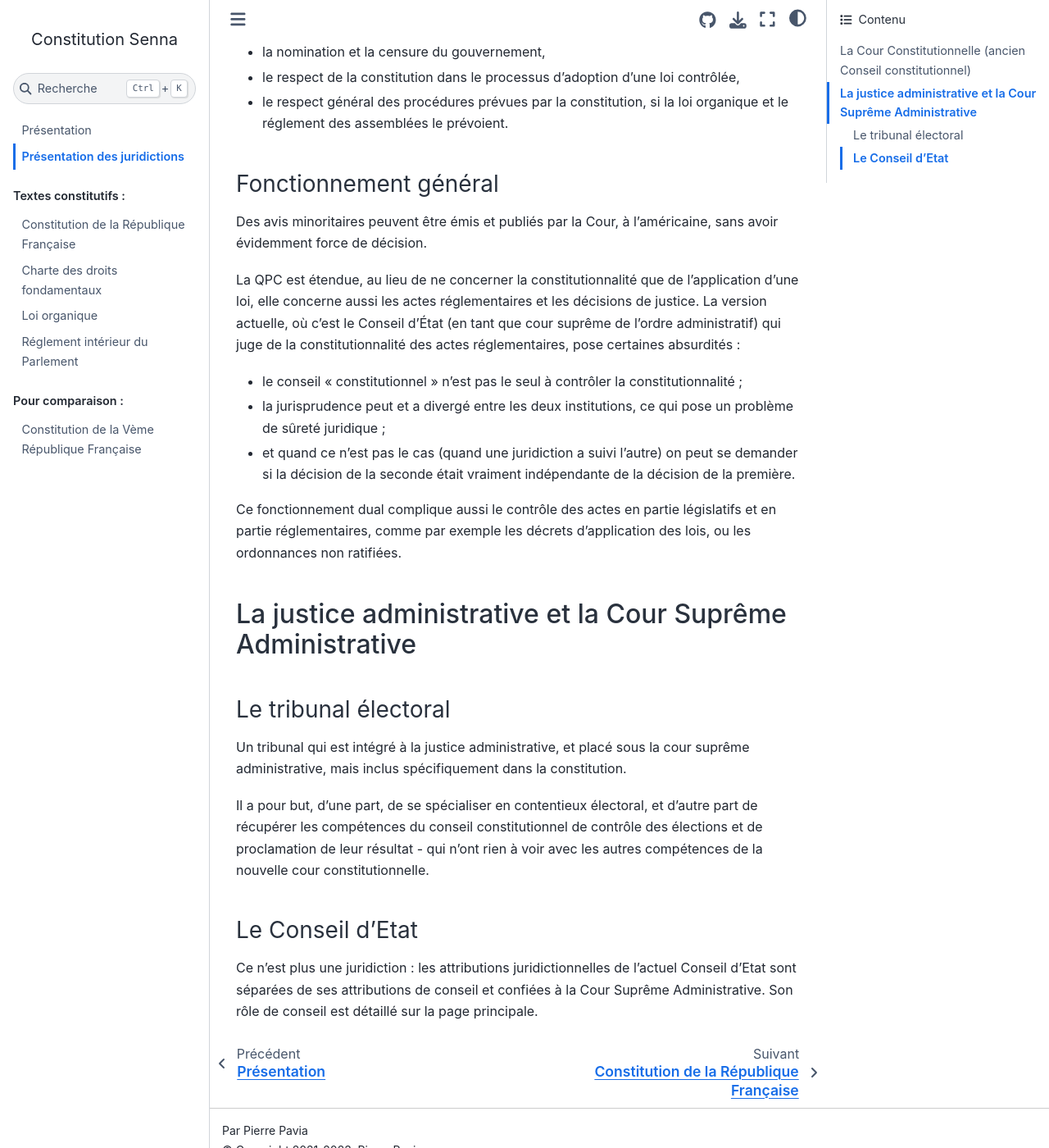
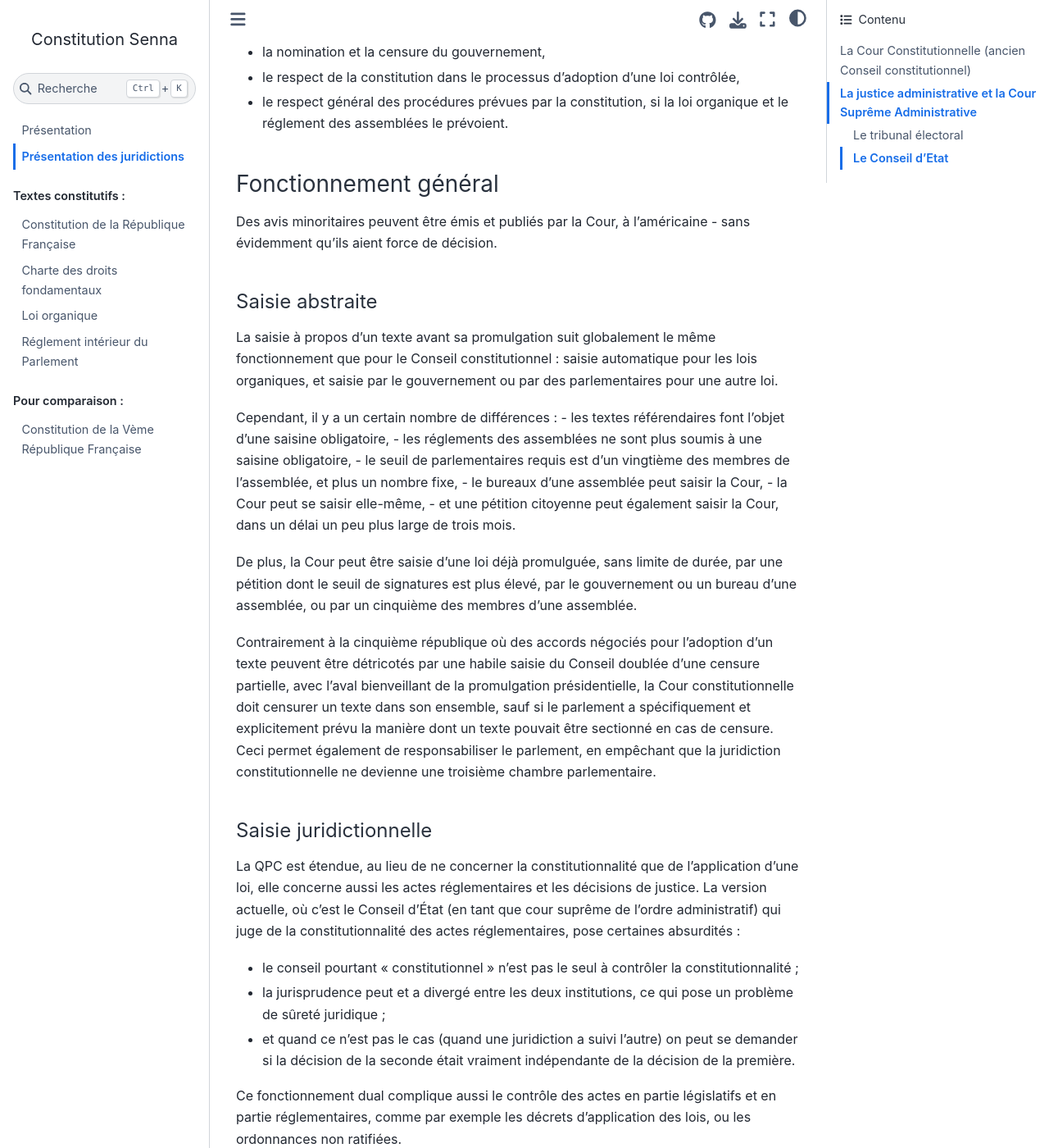
Before and after one commit to Gouvernathor/senna, a Sphinx documentation site: the page built from source/presentation_juridictions.rst, in a window 1280 px wide and 1400 px high, scrolled down 4135 px. Shown: the whole window at 82% size. Built offline with Sphinx 7.4.7 and the Sphinx Book theme 1.1.4, drawn with Linux system fonts in a browser that asks for light colours.

Commit message:
Fonctionnement général

```diff
--- a/source/presentation_juridictions.rst
+++ b/source/presentation_juridictions.rst
@@ -107,14 +107,31 @@
 Fonctionnement général
 ======================
 
-.. TODO
+Des avis minoritaires peuvent être émis et publiés par la Cour, à l'américaine - sans évidemment qu'ils aient force de décision.
 
-Des avis minoritaires peuvent être émis et publiés par la Cour, à l'américaine, sans avoir évidemment force de décision.
+Saisie abstraite
+----------------
 
+La saisie à propos d'un texte avant sa promulgation suit globalement le même fonctionnement que pour le Conseil constitutionnel : saisie automatique pour les lois organiques, et saisie par le gouvernement ou par des parlementaires pour une autre loi.
+
+Cependant, il y a un certain nombre de différences :
+- les textes référendaires font l'objet d'une saisine obligatoire,
+- les réglements des assemblées ne sont plus soumis à une saisine obligatoire,
+- le seuil de parlementaires requis est d'un vingtième des membres de l'assemblée, et plus un nombre fixe,
+- le bureaux d'une assemblée peut saisir la Cour,
+- la Cour peut se saisir elle-même,
+- et une pétition citoyenne peut également saisir la Cour, dans un délai un peu plus large de trois mois.
+
+De plus, la Cour peut être saisie d'une loi déjà promulguée, sans limite de durée, par une pétition dont le seuil de signatures est plus élevé, par le gouvernement ou un bureau d'une assemblée, ou par un cinquième des membres d'une assemblée.
+
+Contrairement à la cinquième république où des accords négociés pour l'adoption d'un texte peuvent être détricotés par une habile saisie du Conseil doublée d'une censure partielle, avec l'aval bienveillant de la promulgation présidentielle, la Cour constitutionnelle doit censurer un texte dans son ensemble, sauf si le parlement a spécifiquement et explicitement prévu la manière dont un texte pouvait être sectionné en cas de censure. Ceci permet également de responsabiliser le parlement, en empêchant que la juridiction constitutionnelle ne devienne une troisième chambre parlementaire.
+
+Saisie juridictionnelle
+-----------------------
 
 La QPC est étendue, au lieu de ne concerner la constitutionnalité que de l'application d'une loi, elle concerne aussi les actes réglementaires et les décisions de justice. La version actuelle, où c'est le Conseil d'État (en tant que cour suprême de l'ordre administratif) qui juge de la constitutionnalité des actes réglementaires, pose certaines absurdités :
 
-- le conseil "constitutionnel" n'est pas le seul à contrôler la constitutionnalité ;
+- le conseil pourtant "constitutionnel" n'est pas le seul à contrôler la constitutionnalité ;
 - la jurisprudence peut et a divergé entre les deux institutions, ce qui pose un problème de sûreté juridique ;
 - et quand ce n'est pas le cas (quand une juridiction a suivi l'autre) on peut se demander si la décision de la seconde était vraiment indépendante de la décision de la première.
 
```
